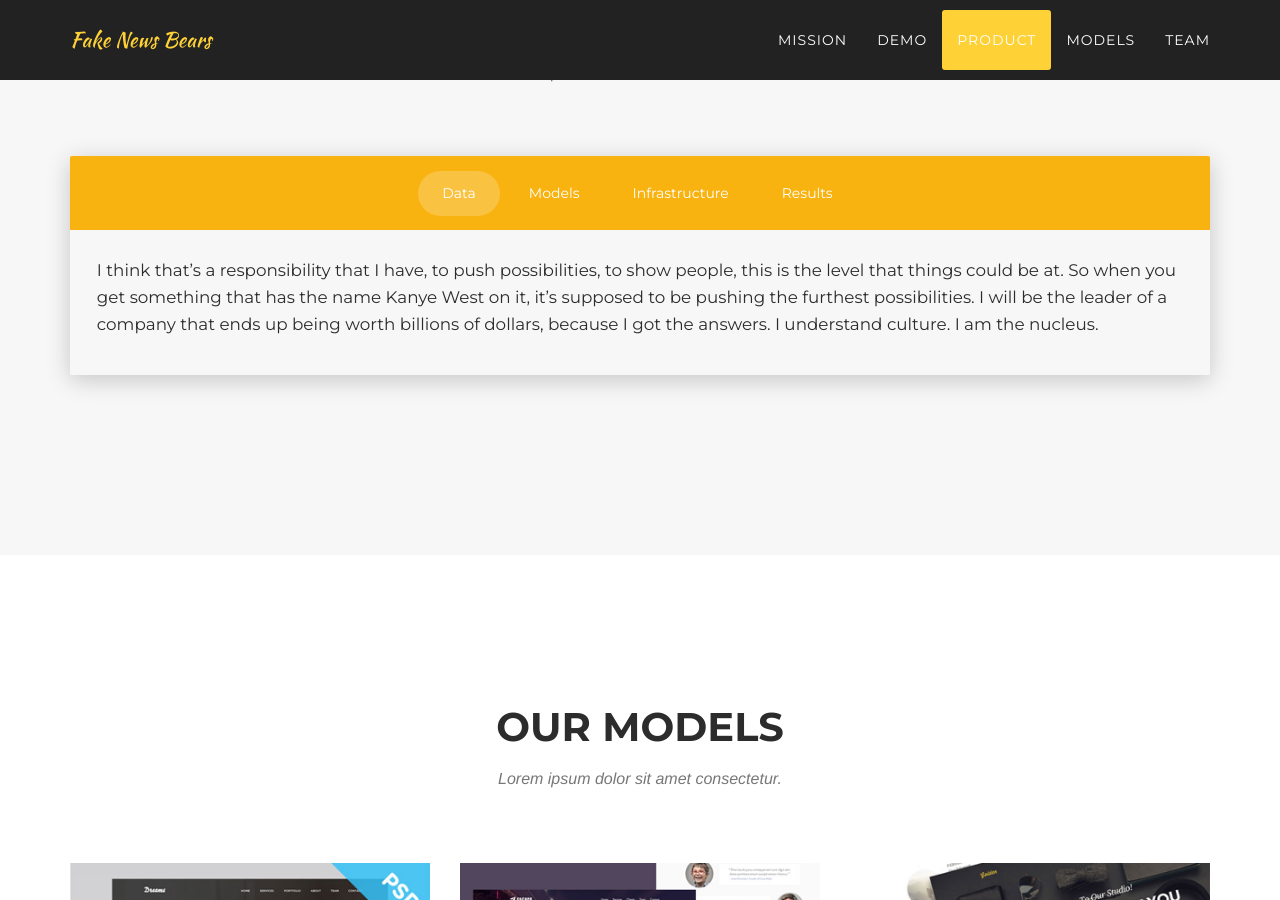
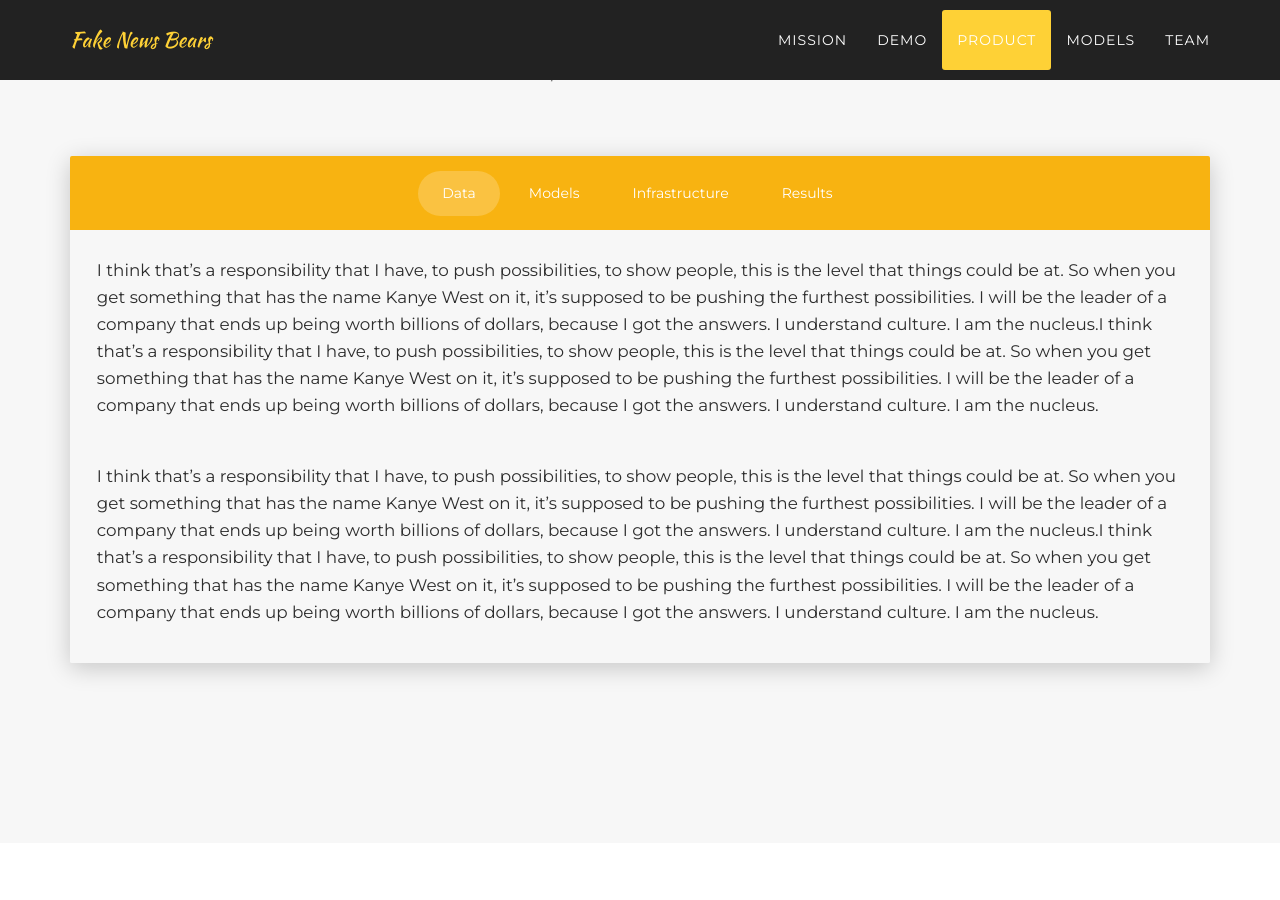
Before and after one commit to akikoiwamizu/fake-news-bears, a Jekyll site: the page built from index.html, in a window 1280 px wide and 900 px high, scrolled down 3423 px. Built offline with Jekyll 4.4.1, drawn with Linux system fonts in a browser that asks for light colours; some web fonts are replaced; some of the changed text lies outside the part shown.

Commit message:
Cleaning up section dummy text

```diff
--- a/_includes/mission.html
+++ b/_includes/mission.html
@@ -11,25 +11,25 @@
                 <div class="col-md-4">
                     <span class="fa-stack fa-4x">
                         <i class="fa fa-circle fa-stack-2x text-primary"></i>
-                        <i class="fa fa-shopping-cart fa-stack-1x fa-inverse"></i>
+                        <i class="fa fa-twitter fa-stack-1x fa-inverse"></i>
                     </span>
-                    <h4 class="service-heading">E-Commerce</h4>
+                    <h4 class="service-heading">Tweet Collection</h4>
                     <p class="text-muted">Lorem ipsum dolor sit amet, consectetur adipisicing elit. Minima maxime quam architecto quo inventore harum ex magni, dicta impedit.</p>
                 </div>
                 <div class="col-md-4">
                     <span class="fa-stack fa-4x">
                         <i class="fa fa-circle fa-stack-2x text-primary"></i>
-                        <i class="fa fa-laptop fa-stack-1x fa-inverse"></i>
+                        <i class="fa fa-cogs fa-stack-1x fa-inverse"></i>
                     </span>
-                    <h4 class="service-heading">Responsive Design</h4>
+                    <h4 class="service-heading">Model Application</h4>
                     <p class="text-muted">Lorem ipsum dolor sit amet, consectetur adipisicing elit. Minima maxime quam architecto quo inventore harum ex magni, dicta impedit.</p>
                 </div>
                 <div class="col-md-4">
                     <span class="fa-stack fa-4x">
                         <i class="fa fa-circle fa-stack-2x text-primary"></i>
-                        <i class="fa fa-lock fa-stack-1x fa-inverse"></i>
+                        <i class="fa fa-line-chart fa-stack-1x fa-inverse"></i>
                     </span>
-                    <h4 class="service-heading">Web Security</h4>
+                    <h4 class="service-heading">Custom Reporting</h4>
                     <p class="text-muted">Lorem ipsum dolor sit amet, consectetur adipisicing elit. Minima maxime quam architecto quo inventore harum ex magni, dicta impedit.</p>
                 </div>
             </div>
--- a/_includes/product.html
+++ b/_includes/product.html
@@ -31,7 +31,8 @@
                       <!-- Tab panes -->
                       <div class="tab-content text-left">
                         <div class="tab-pane active" id="data1" role="tabpanel">
-                          <p>I think that’s a responsibility that I have, to push possibilities, to show people, this is the level that things could be at. So when you get something that has the name Kanye West on it, it’s supposed to be pushing the furthest possibilities. I will be the leader of a company that ends up being worth billions of dollars, because I got the answers. I understand culture. I am the nucleus.</p>
+                          <p>I think that’s a responsibility that I have, to push possibilities, to show people, this is the level that things could be at. So when you get something that has the name Kanye West on it, it’s supposed to be pushing the furthest possibilities. I will be the leader of a company that ends up being worth billions of dollars, because I got the answers. I understand culture. I am the nucleus.I think that’s a responsibility that I have, to push possibilities, to show people, this is the level that things could be at. So when you get something that has the name Kanye West on it, it’s supposed to be pushing the furthest possibilities. I will be the leader of a company that ends up being worth billions of dollars, because I got the answers. I understand culture. I am the nucleus.</p>
+                          <p>I think that’s a responsibility that I have, to push possibilities, to show people, this is the level that things could be at. So when you get something that has the name Kanye West on it, it’s supposed to be pushing the furthest possibilities. I will be the leader of a company that ends up being worth billions of dollars, because I got the answers. I understand culture. I am the nucleus.I think that’s a responsibility that I have, to push possibilities, to show people, this is the level that things could be at. So when you get something that has the name Kanye West on it, it’s supposed to be pushing the furthest possibilities. I will be the leader of a company that ends up being worth billions of dollars, because I got the answers. I understand culture. I am the nucleus.</p>
                         </div>
                         <div class="tab-pane" id="models1" role="tabpanel">
                           <p>I will be the leader of a company that ends up being worth billions of dollars, because I got the answers. I understand culture. I am the nucleus. I think that’s a responsibility that I have, to push possibilities, to show people, this is the level that things could be at. I think that’s a responsibility that I have, to push possibilities, to show people, this is the level that things could be at. </p>
--- a/_includes/stats.html
+++ b/_includes/stats.html
@@ -4,7 +4,7 @@
             <div class="row">
                 <div class="col-md-6 text-center">
                     <h2 class="section-heading">The Problem</h2>
-                    <h3 class="section-subheading text-muted">Lorem ipsum dolor sit amet consectetur. </h3>
+                    <p class="text-muted">Lorem ipsum dolor sit amet consectetur. </p>
                 </div>
                 <div class="col-md-6 text-center">
                     <div class="row">
```
